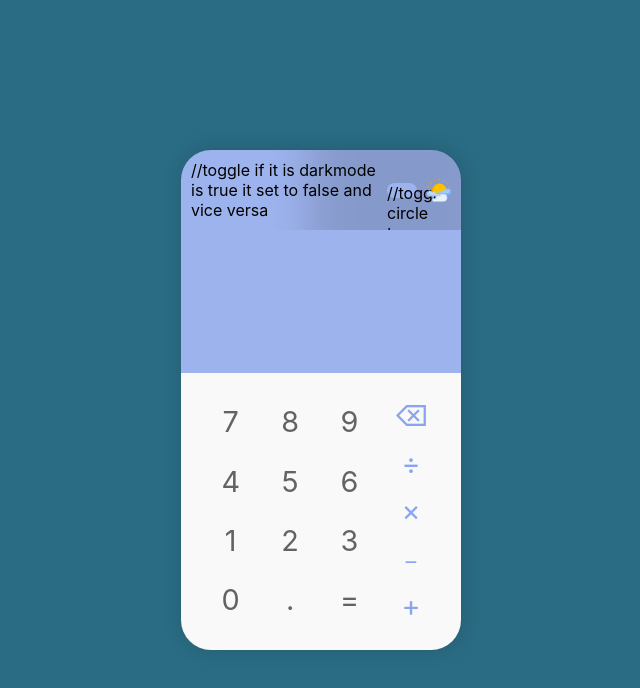
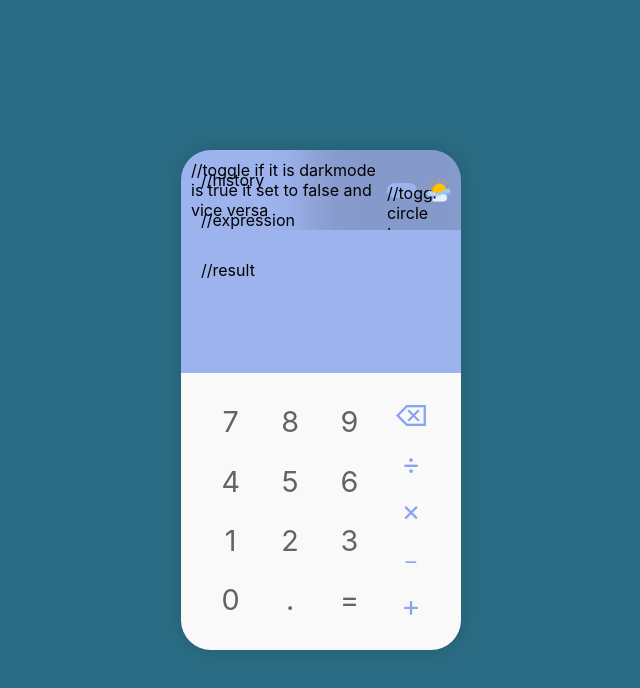
Before and after one commit to aryans47/react_calcultaor, a React (Create React App) app: page / in a window 1280 px wide. Shown: the top 688 px of the page, without its empty margins (319-959 px from the left). Built offline with nearby package versions, Linux system fonts and the light colour scheme.

Commit message:
Update Header.js

```diff
--- a/src/Components/Header/Header.js
+++ b/src/Components/Header/Header.js
@@ -16,6 +16,7 @@ function Header(props) {
 
   return (
     <div className="header custom-scroll">
+    //history
       <div className="header_history">
         {props.history &&
           props.history?.map((item) => (
@@ -23,9 +24,11 @@ function Header(props) {
           ))}
       </div>
       <br />
+        //expression
       <div ref={expressionRef} className="header_expression custom-scroll">
         <p>{props.expression}</p>
       </div>
+       //result
       <p ref={resultRef} className="header_result">
         {props.result}
       </p>
```
